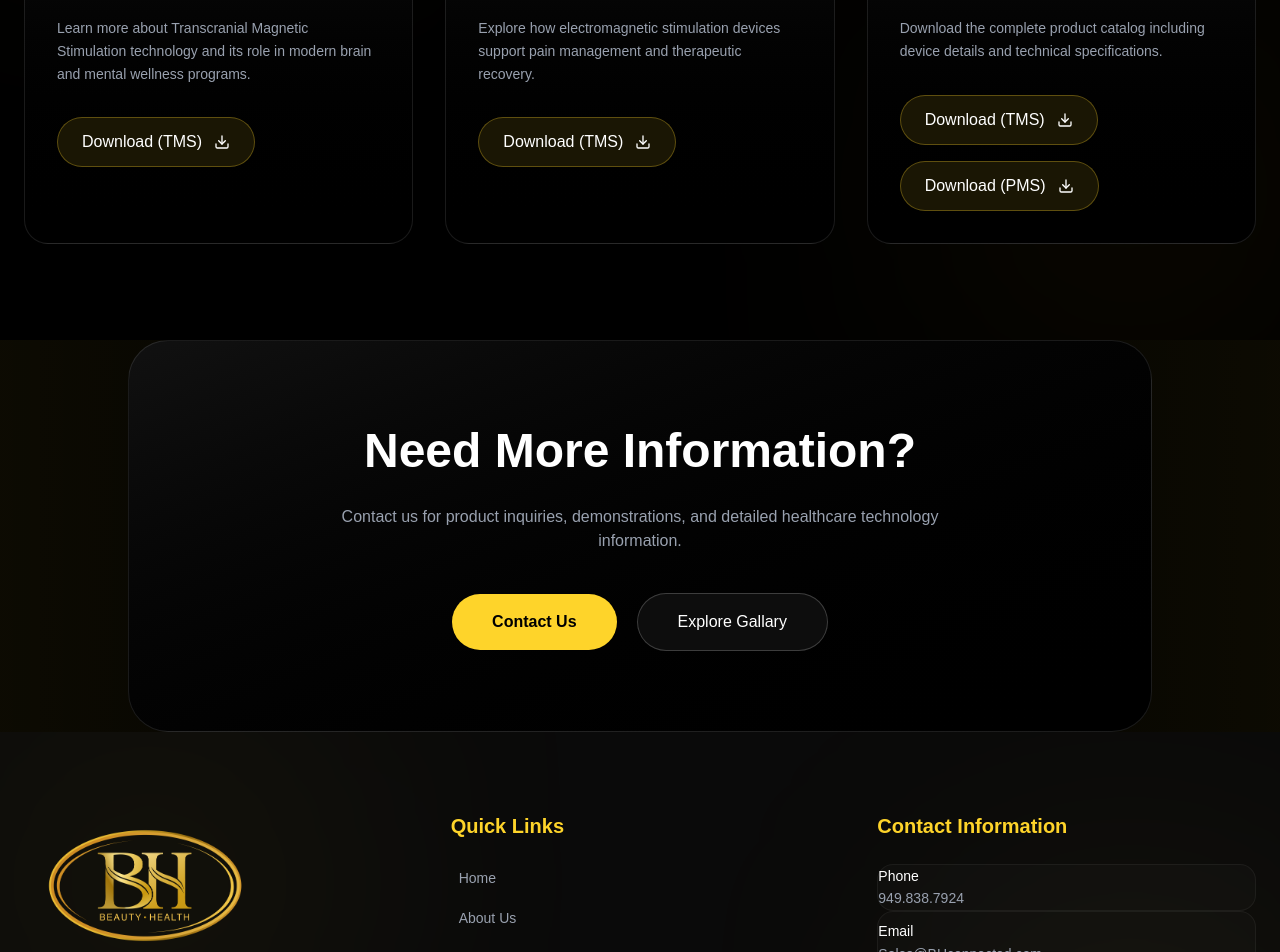
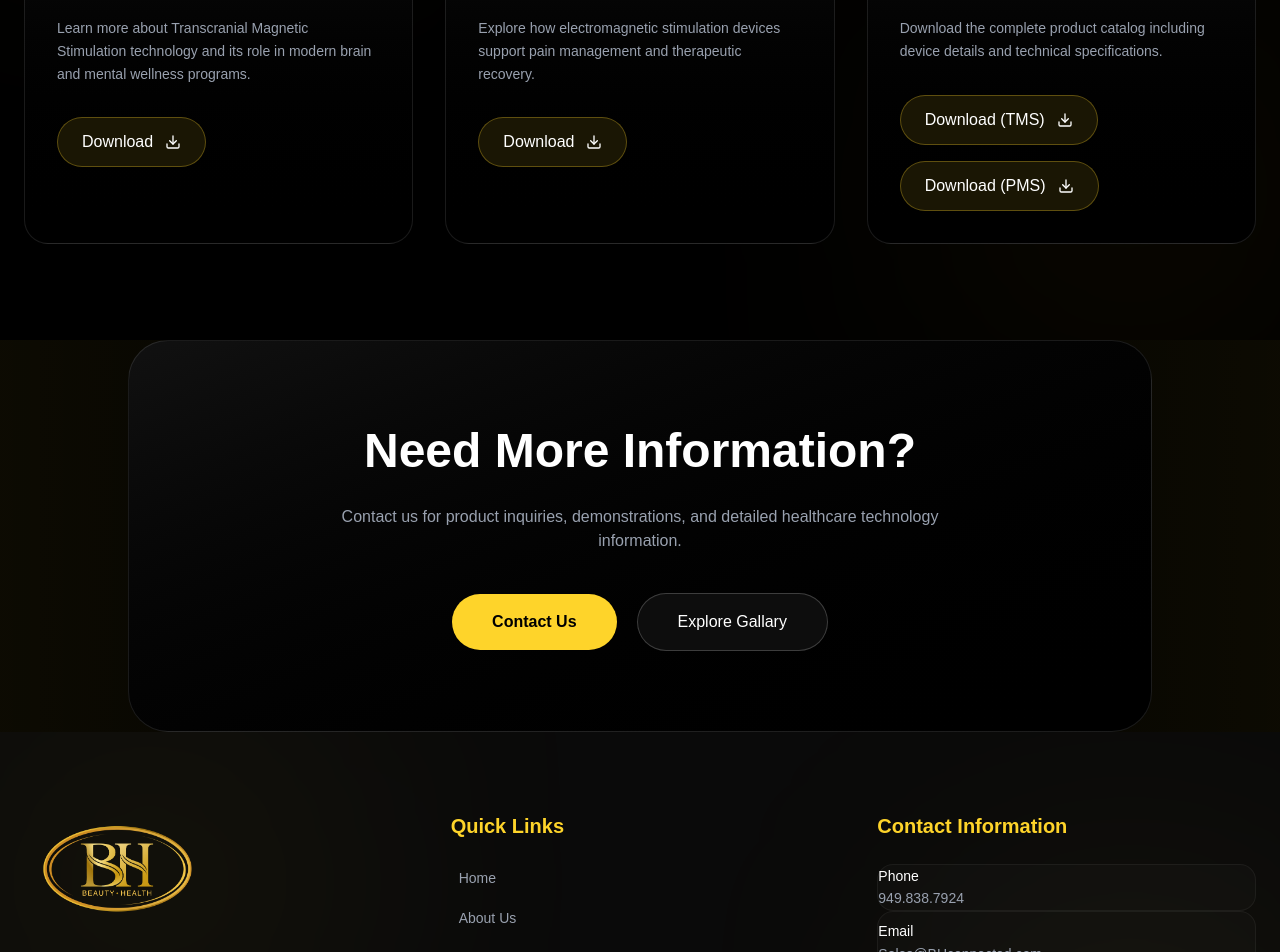
Before and after one commit to sritechbees/bhconnectproject, a Next.js app: page /democatalog/democatalogpage in a window 1280 px wide. Shown: the part 2180-3132 px from the top of the page. Built offline with nearby package versions, Linux system fonts and the light colour scheme.

Commit message:
tmspms add

```diff
--- a/src/layout/footer.tsx
+++ b/src/layout/footer.tsx
@@ -38,7 +38,7 @@ export default function Footer() {
                 <Image
                   src="/home/BH logo New.png"
                   alt="BH Connected Logo"
-                  width={240}
+                  width={185}
                   height={60}
                   className="object-contain transition duration-500 group-hover:scale-105"
                 />
--- a/src/layout/header.tsx
+++ b/src/layout/header.tsx
@@ -67,7 +67,7 @@ export default function Header() {
               width={170}
               height={60}
               priority
-              className="w-[120px] sm:w-[145px] lg:w-[200px] h-auto object-contain"
+              className="w-[120px] sm:w-[145px] lg:w-[170px] h-auto object-contain"
             />
           </Link>
 
--- a/src/pages/democatalog/downloadcatalog.tsx
+++ b/src/pages/democatalog/downloadcatalog.tsx
@@ -129,7 +129,7 @@ export default function Downloadcatalog() {
 
                     {/* Button Text */}
                     <span className="relative z-10 group-hover/button:text-black transition duration-500">
-                      Download (TMS)
+                      {item.file2 ? "Download (TMS)" : "Download"}
                     </span>
 
                     <Download className="relative z-10 w-4 h-4 group-hover/button:text-black transition duration-500" />
```
